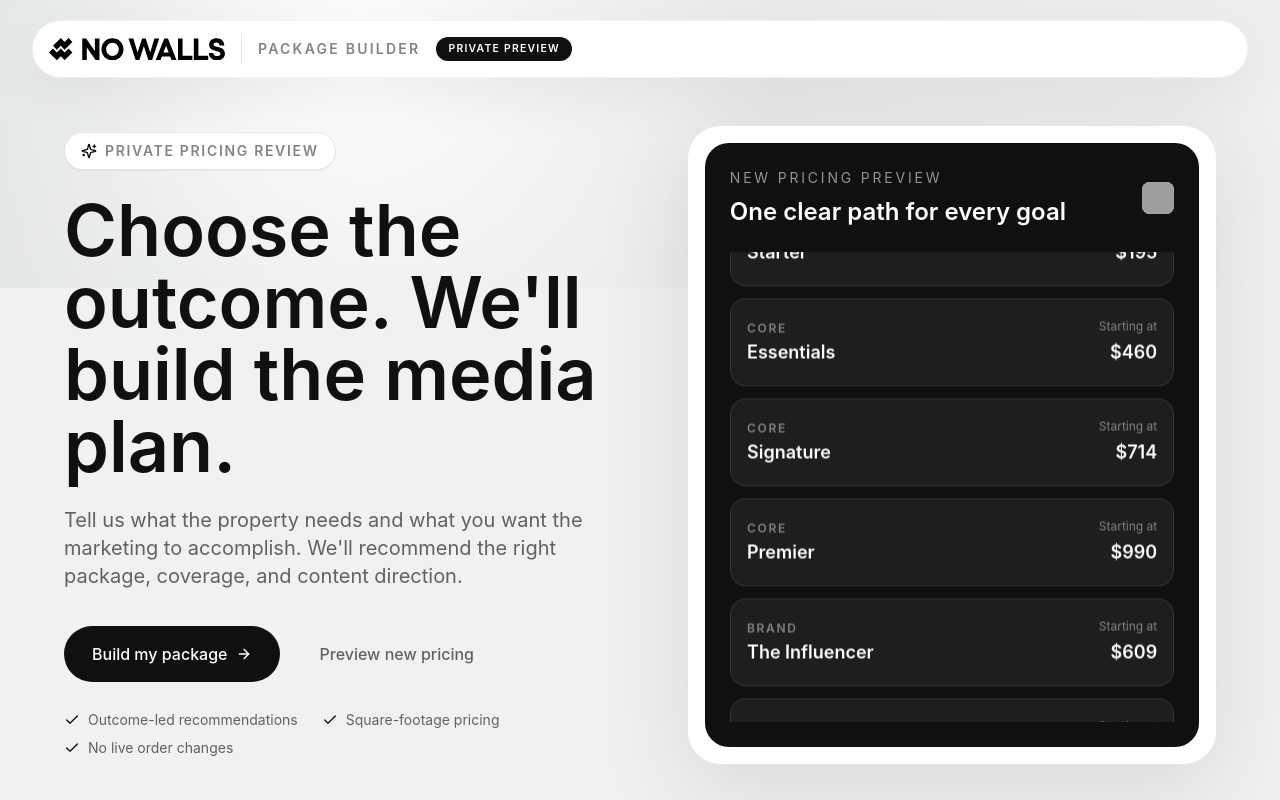
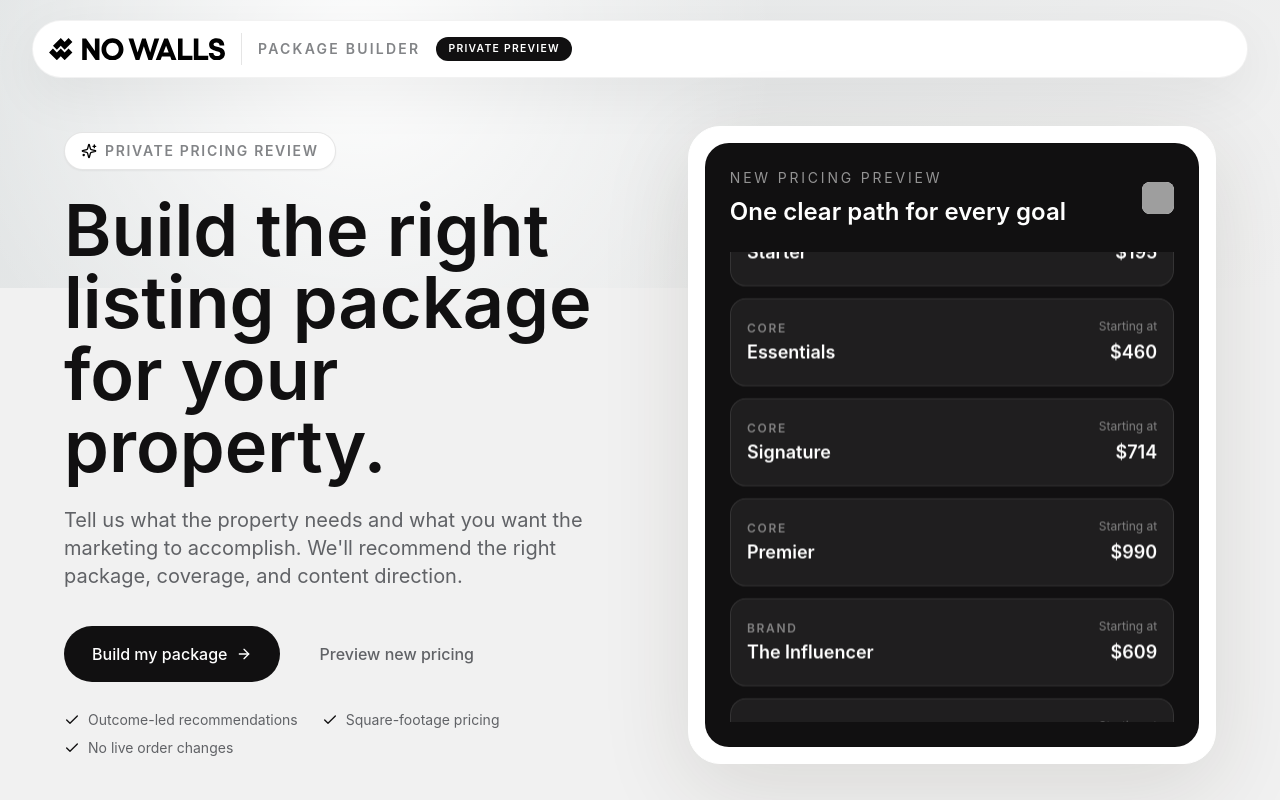
Before and after one commit to swim-lang/nowalls-pricing-builder, a React (Vite) app: page / in a window 1280 px wide. Shown: the top 800 px of the page. Built offline with nearby package versions, Linux system fonts and the light colour scheme; grey boxes are pictures that could not be loaded.

Commit message:
Clarify pricing builder headline

```diff
--- a/src/components/pricing/PricingBuilder.tsx
+++ b/src/components/pricing/PricingBuilder.tsx
@@ -510,7 +510,7 @@ function IntroScreen({ onStart }: { onStart: () => void }) {
             Private Pricing Review
           </div>
           <h1 className="max-w-3xl text-5xl font-semibold leading-[1.02] tracking-normal text-[#111011] sm:text-6xl lg:text-7xl">
-            Choose the outcome. We'll build the media plan.
+            Build the right listing package for your property.
           </h1>
           <p className="mt-6 max-w-2xl text-lg leading-8 text-[#606266] sm:text-xl">
             Tell us what the property needs and what you want the marketing to accomplish. We'll recommend the right package, coverage, and content direction.
```
Also changed, not shown: 2 other files (tests, documents, lock files or other folders).
